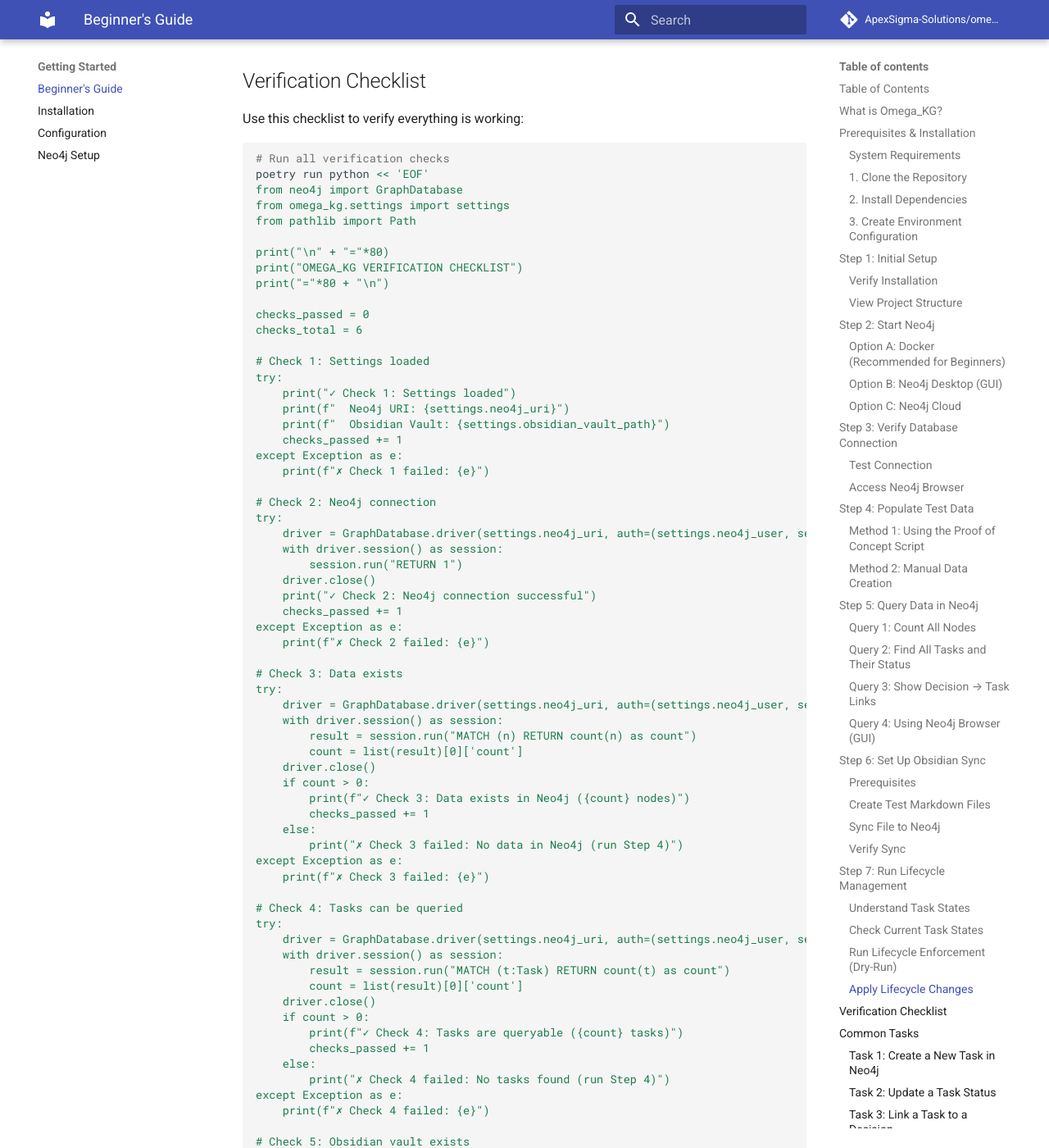
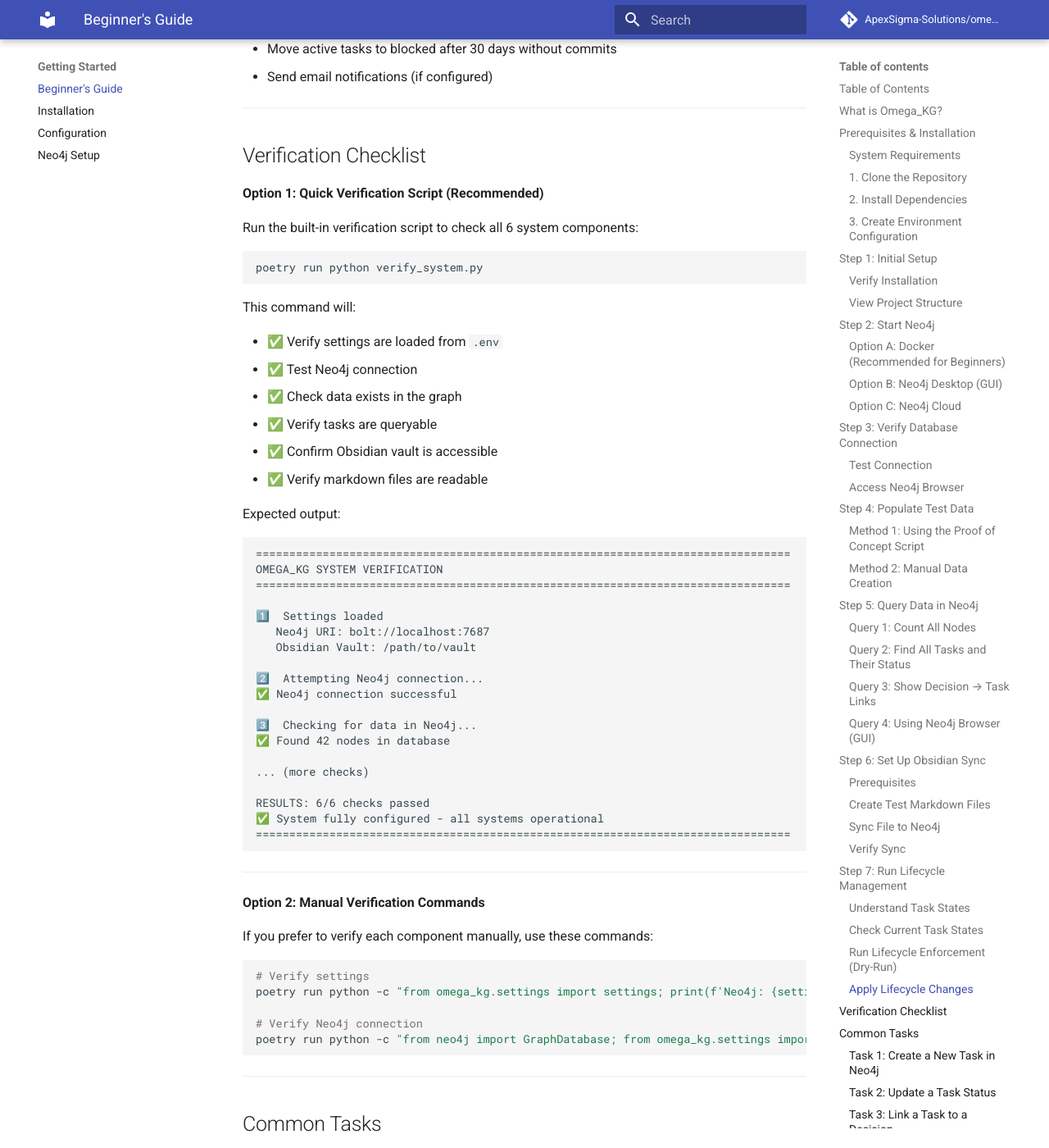
Before and after one commit to ApexSigma-Solutions/OmegaKG, an MkDocs documentation site: the page built from docs/GETTING_STARTED_BEGINNER.md, in a window 1280 px wide and 1400 px high, scrolled down 13710 px. Shown: the whole window at 82% size. Built offline with MkDocs 1.6.1 and Material for MkDocs 9.7.7, drawn with Linux system fonts in a browser that asks for light colours; comment, search, counter and statistics services are not loaded; some of the changed text lies outside the part shown.

Commit message:
Add standalone verification script and update documentation

````diff
--- a/docs/GETTING_STARTED_BEGINNER.md
+++ b/docs/GETTING_STARTED_BEGINNER.md
@@ -35,13 +35,13 @@ Omega_KG is a **knowledge management system** that:
 
 **Key Concepts:**
 
-| Term | Meaning |
-|------|---------|
-| **Neo4j** | Graph database that stores all your data (conversations, tasks, commits, decisions) |
-| **Obsidian** | Note-taking app where markdown files sync with Neo4j |
-| **Task** | An item to do, with status (draft, ready, active, completed) |
-| **Session** | A conversation or meeting where decisions are made |
-| **Decision** | A conclusion or plan captured in a session |
+| Term         | Meaning                                                                             |
+| ------------ | ----------------------------------------------------------------------------------- |
+| **Neo4j**    | Graph database that stores all your data (conversations, tasks, commits, decisions) |
+| **Obsidian** | Note-taking app where markdown files sync with Neo4j                                |
+| **Task**     | An item to do, with status (draft, ready, active, completed)                        |
+| **Session**  | A conversation or meeting where decisions are made                                  |
+| **Decision** | A conclusion or plan captured in a session                                          |
 
 ---
 
@@ -177,10 +177,10 @@ Start-Sleep -Seconds 30
 
 ### Option B: Neo4j Desktop (GUI)
 
-1. Download Neo4j Desktop from https://neo4j.com/download/
+1. Download Neo4j Desktop from <https://neo4j.com/download/>
 2. Create a new database (use password from .env)
 3. Start the database
-4. Browser will open at http://localhost:7474
+4. Browser will open at <http://localhost:7474>
 
 ### Option C: Neo4j Cloud
 
@@ -227,7 +227,7 @@ Expected output:
 
 **Local Neo4j:**
 
-1. Open http://localhost:7474
+1. Open <http://localhost:7474>
 2. Username: `neo4j`
 3. Password: (your password from .env)
 
@@ -448,7 +448,7 @@ Obsidian Sync automatically keeps your markdown files in sync with Neo4j.
 
 ### Prerequisites
 
-- Obsidian installed (https://obsidian.md)
+- Obsidian installed (<https://obsidian.md>)
 - An Obsidian vault created
 - Path to vault set in `.env` (OBSIDIAN_VAULT_PATH)
 
@@ -658,6 +658,7 @@ poetry run python -m omega_kg.lifecycle
 ```
 
 This will:
+
 - Archive draft tasks older than 14 days (if not pinned)
 - Warn about tasks about to expire
 - Move active tasks to blocked after 30 days without commits
@@ -667,106 +668,59 @@ This will:
 
 ## Verification Checklist
 
-Use this checklist to verify everything is working:
+**Option 1: Quick Verification Script (Recommended)**
+
+Run the built-in verification script to check all 6 system components:
 
 ```bash
-# Run all verification checks
-poetry run python << 'EOF'
-from neo4j import GraphDatabase
-from omega_kg.settings import settings
-from pathlib import Path
+poetry run python verify_system.py
+```
 
-print("\n" + "="*80)
-print("OMEGA_KG VERIFICATION CHECKLIST")
-print("="*80 + "\n")
+This command will:
 
-checks_passed = 0
-checks_total = 6
+- ✅ Verify settings are loaded from `.env`
+- ✅ Test Neo4j connection
+- ✅ Check data exists in the graph
+- ✅ Verify tasks are queryable
+- ✅ Confirm Obsidian vault is accessible
+- ✅ Verify markdown files are readable
 
-# Check 1: Settings loaded
-try:
-    print("✓ Check 1: Settings loaded")
-    print(f"  Neo4j URI: {settings.neo4j_uri}")
-    print(f"  Obsidian Vault: {settings.obsidian_vault_path}")
-    checks_passed += 1
-except Exception as e:
-    print(f"✗ Check 1 failed: {e}")
+Expected output:
 
-# Check 2: Neo4j connection
-try:
-    driver = GraphDatabase.driver(settings.neo4j_uri, auth=(settings.neo4j_user, settings.neo4j_password))
-    with driver.session() as session:
-        session.run("RETURN 1")
-    driver.close()
-    print("✓ Check 2: Neo4j connection successful")
-    checks_passed += 1
-except Exception as e:
-    print(f"✗ Check 2 failed: {e}")
+```plaintext
+================================================================================
+OMEGA_KG SYSTEM VERIFICATION
+================================================================================
 
-# Check 3: Data exists
-try:
-    driver = GraphDatabase.driver(settings.neo4j_uri, auth=(settings.neo4j_user, settings.neo4j_password))
-    with driver.session() as session:
-        result = session.run("MATCH (n) RETURN count(n) as count")
-        count = list(result)[0]['count']
-    driver.close()
-    if count > 0:
-        print(f"✓ Check 3: Data exists in Neo4j ({count} nodes)")
-        checks_passed += 1
-    else:
-        print("✗ Check 3 failed: No data in Neo4j (run Step 4)")
-except Exception as e:
-    print(f"✗ Check 3 failed: {e}")
+1️⃣  Settings loaded
+   Neo4j URI: bolt://localhost:7687
+   Obsidian Vault: /path/to/vault
 
-# Check 4: Tasks can be queried
-try:
-    driver = GraphDatabase.driver(settings.neo4j_uri, auth=(settings.neo4j_user, settings.neo4j_password))
-    with driver.session() as session:
-        result = session.run("MATCH (t:Task) RETURN count(t) as count")
-        count = list(result)[0]['count']
-    driver.close()
-    if count > 0:
-        print(f"✓ Check 4: Tasks are queryable ({count} tasks)")
-        checks_passed += 1
-    else:
-        print("✗ Check 4 failed: No tasks found (run Step 4)")
-except Exception as e:
-    print(f"✗ Check 4 failed: {e}")
+2️⃣  Attempting Neo4j connection...
+✅ Neo4j connection successful
 
-# Check 5: Obsidian vault exists
-try:
-    vault_path = Path(settings.obsidian_vault_path)
-    if vault_path.exists():
-        print(f"✓ Check 5: Obsidian vault exists")
-        print(f"  Path: {vault_path}")
-        checks_passed += 1
-    else:
-        print(f"✗ Check 5 failed: Obsidian vault not found at {vault_path}")
-except Exception as e:
-    print(f"✗ Check 5 failed: {e}")
+3️⃣  Checking for data in Neo4j...
+✅ Found 42 nodes in database
 
-# Check 6: Can read markdown
-try:
-    import frontmatter
-    vault_path = Path(settings.obsidian_vault_path)
-    md_files = list(vault_path.glob("*.md"))
-    if len(md_files) > 0:
-        print(f"✓ Check 6: Markdown files found ({len(md_files)} files)")
-        checks_passed += 1
-    else:
-        print("✗ Check 6 failed: No markdown files in vault")
-except Exception as e:
-    print(f"✗ Check 6 failed: {e}")
+... (more checks)
 
-# Summary
-print("\n" + "-"*80)
-print(f"RESULTS: {checks_passed}/{checks_total} checks passed")
-if checks_passed == checks_total:
-    print("✅ All systems operational!")
-else:
-    print(f"⚠️  {checks_total - checks_passed} checks failed - see above for details")
-print("-"*80 + "\n")
-EOF
+RESULTS: 6/6 checks passed
+✅ System fully configured - all systems operational
+================================================================================
+```
+
+---
+
+**Option 2: Manual Verification Commands**
+
+If you prefer to verify each component manually, use these commands:
+
+```bash
+# Verify settings
+poetry run python -c "from omega_kg.settings import settings; print(f'Neo4j: {settings.neo4j_uri}')"
+
+# Verify Neo4j connection
+poetry run python -c "from neo4j import GraphDatabase; from omega_kg.settings import settings; driver = GraphDatabase.driver(settings.neo4j_uri, auth=(settings.neo4j_user, settings.neo4j_password)); print('✅ Connected'); driver.close()"
 ```
 
 ---
@@ -919,6 +873,7 @@ EOF
 ### Problem: "Connection refused" when connecting to Neo4j
 
 **Causes:**
+
 - Neo4j is not running
 - Wrong URI in .env
 - Neo4j crashed
@@ -942,6 +897,7 @@ cat .env | findstr NEO4J_URI
 ### Problem: "Authentication failed" when connecting
 
 **Causes:**
+
 - Wrong password in .env
 - Neo4j default password still in use
 
@@ -960,6 +916,7 @@ docker-compose up -d neo4j-db
 ### Problem: "No such file or directory" for Obsidian vault
 
 **Causes:**
+
 - Wrong path in .env
 - Path doesn't exist
 
@@ -979,6 +936,7 @@ mkdir C:\Users\YourName\Obsidian\MyVault
 ### Problem: Markdown files not syncing to Neo4j
 
 **Causes:**
+
 - Frontmatter format incorrect
 - File encoding is not UTF-8
 - Module not running
@@ -1008,6 +966,7 @@ EOF
 ### Problem: "Module not found" errors
 
 **Causes:**
+
 - Poetry environment not activated
 - Dependencies not installed
 
@@ -1027,6 +986,7 @@ poetry run python -c "from omega_kg.settings import settings"
 ### Problem: Queries in Neo4j return no results
 
 **Causes:**
+
 - Data hasn't been created yet
 - Query syntax is wrong
 - Nodes don't have expected properties
@@ -1108,22 +1068,22 @@ poetry run mypy omega_kg/
 
 ### Important URLs
 
-| Service | URL | Login |
-|---------|-----|-------|
-| Neo4j Browser | http://localhost:7474 | neo4j / password |
-| Obsidian | localhost or app | Your vault |
-| GitHub | https://github.com/ApexSigma-Solutions/omega_kg | Your GitHub account |
+| Service       | URL                                             | Login               |
+| ------------- | ----------------------------------------------- | ------------------- |
+| Neo4j Browser | <http://localhost:7474>                           | neo4j / password    |
+| Obsidian      | localhost or app                                | Your vault          |
+| GitHub        | <https://github.com/ApexSigma-Solutions/omega_kg> | Your GitHub account |
 
 ### Key Files
 
-| File | Purpose |
-|------|---------|
-| `.env` | Configuration (never commit) |
-| `.env.example` | Template (commit this) |
-| `omega_kg/settings.py` | Load .env variables |
-| `omega_kg/lifecycle.py` | Task automation |
-| `omega_kg/linear_sync.py` | Obsidian sync |
-| `omega_kg/poc_okg.py` | Create test data |
+| File                      | Purpose                      |
+| ------------------------- | ---------------------------- |
+| `.env`                    | Configuration (never commit) |
+| `.env.example`            | Template (commit this)       |
+| `omega_kg/settings.py`    | Load .env variables          |
+| `omega_kg/lifecycle.py`   | Task automation              |
+| `omega_kg/linear_sync.py` | Obsidian sync                |
+| `omega_kg/poc_okg.py`     | Create test data             |
 
 ---
 
````
Also changed, not shown: docs/COMMAND_CHEATSHEET.md (+50 -45 lines), verify_system.py (added, +164 -0 lines).
